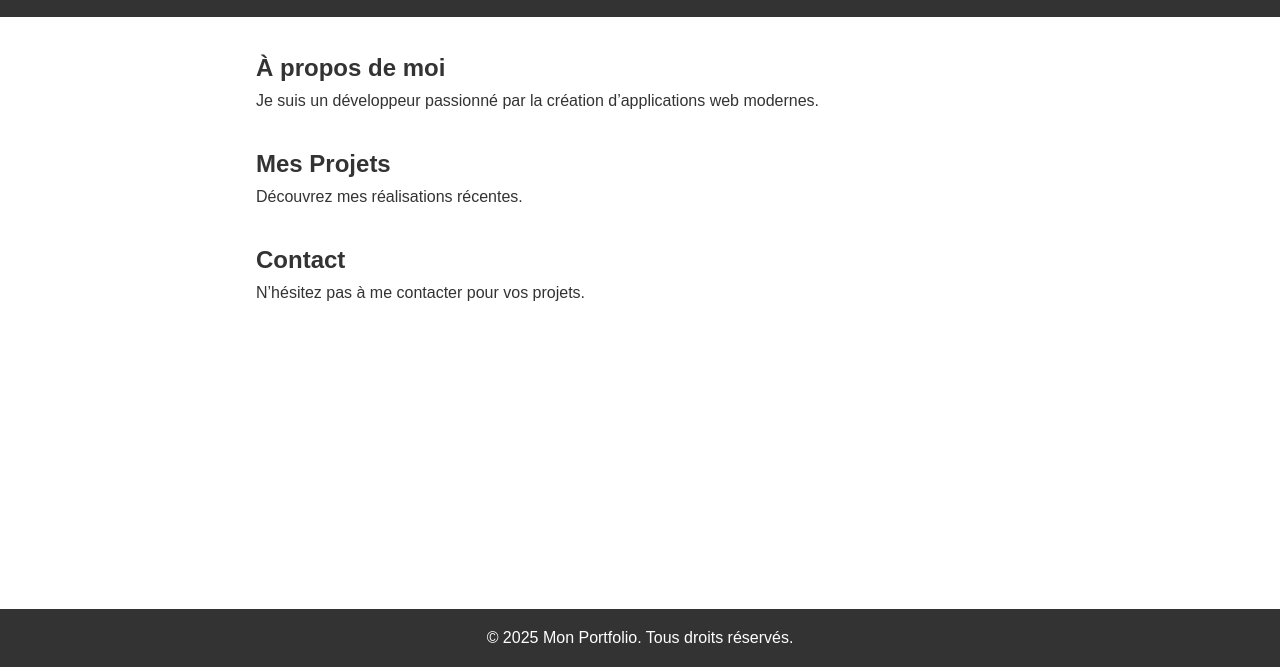
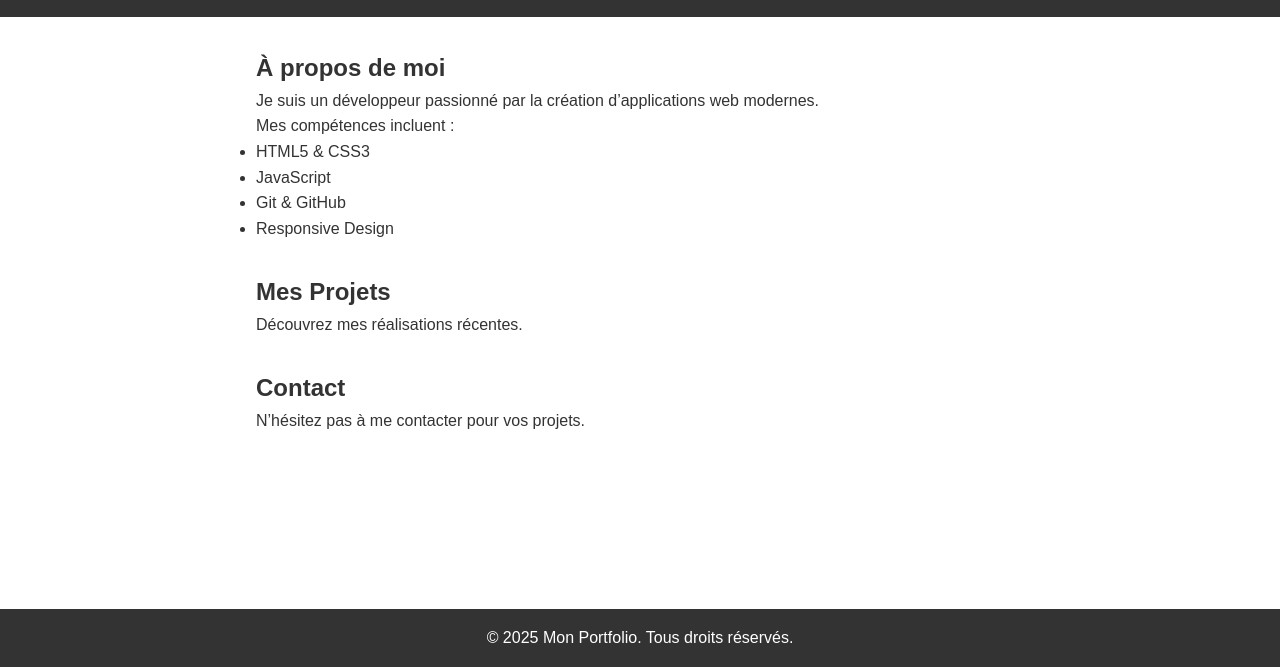
Before and after one commit to ngary221/mon-portfolio, a plain HTML site: page index.html in a window 1280 px wide. Shown: the part 133-800 px from the top of the page. Drawn offline with Linux system fonts and the light colour scheme.

Commit message:
Ajoute la liste des compétences dans la section A propos

```diff
--- a/index.html
+++ b/index.html
@@ -18,13 +18,17 @@
       </nav>
     </header>
     <main>
-      <section id="about">
+    <section id="about">
         <h2>À propos de moi</h2>
-        <p>
-          Je suis un développeur passionné par la création d’applications web
-          modernes.
-        </p>
-      </section>
+            <p>Je suis un développeur passionné par la création d’applications web modernes.</p>
+            <p>Mes compétences incluent :</p>
+                <ul>
+                    <li>HTML5 & CSS3</li>
+                    <li>JavaScript</li>
+                    <li>Git & GitHub</li>
+                    <li>Responsive Design</li>
+                </ul>
+    </section>
       <section id="projects">
         <h2>Mes Projets</h2>
         <p>Découvrez mes réalisations récentes.</p>
```
